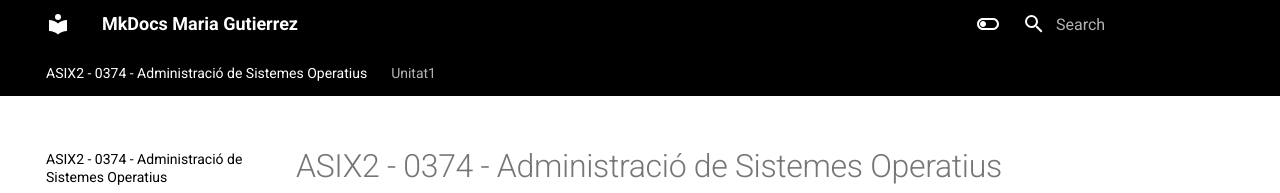
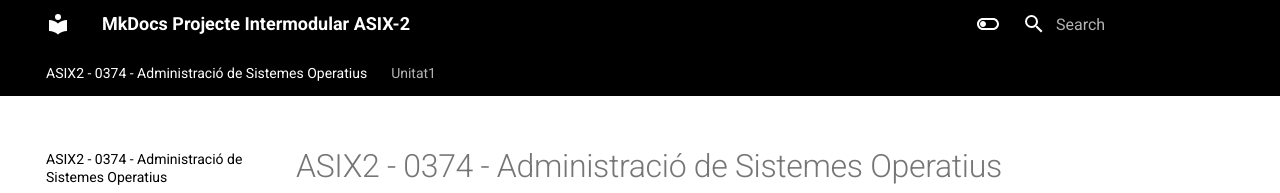
Before and after one commit to mariagutierrez03/projecte-asix2, an MkDocs documentation site: the page built from docs/index.md, in a window 1280 px wide. Shown: the top 193 px of the page. Built offline with MkDocs 1.6.1 and Material for MkDocs 9.7.7, drawn with Linux system fonts in a browser that asks for light colours.

Commit message:
Change site name in mkdocs.yml

```diff
--- a/mkdocs.yml
+++ b/mkdocs.yml
@@ -1,4 +1,4 @@
-site_name: MkDocs Maria Gutierrez
+site_name: MkDocs Projecte Intermodular ASIX-2
 site_url: https://james-willett.github.io/mkdocs-material-youtube-tutorial/
 theme:
   name: material
```
